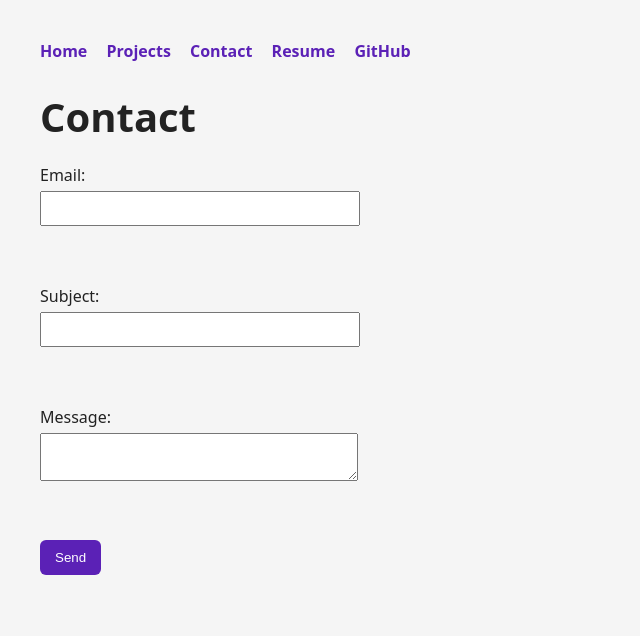
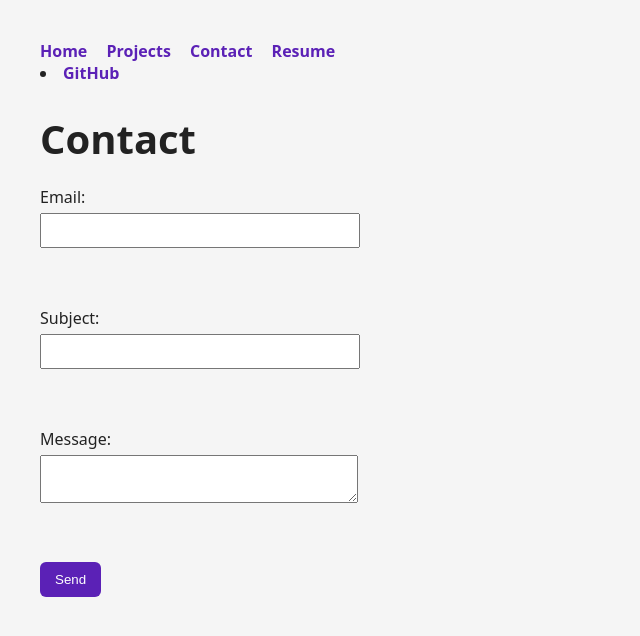
Before and after one commit to aaj013-creator/portfolio, a plain HTML site: page contact/index.html in a window 1280 px wide. Shown: the whole page, without its empty margins (0-640 px from the left). Drawn offline with Linux system fonts and the light colour scheme.

Commit message:
added link to git

```diff
--- a/contact/index.html
+++ b/contact/index.html
@@ -12,7 +12,7 @@
         <a href="../projects/index.html">Projects</a>
         <a href="../contact/index.html">Contact</a>
         <a href="../resume/index.html">Resume</a>
-        <a href="https://github.com/aaj013-creator" target="_blank">GitHub</a>
+        <li><a href="https://github.com/aaj013-creator/portfolio" target="_blank">GitHub</a></li>
     </nav>
 
     <h1>Contact</h1>
```
Also changed, not shown: index.html (+1 -1 lines), projects/index.html (+1 -1 lines), resume/index.html (+1 -1 lines).
